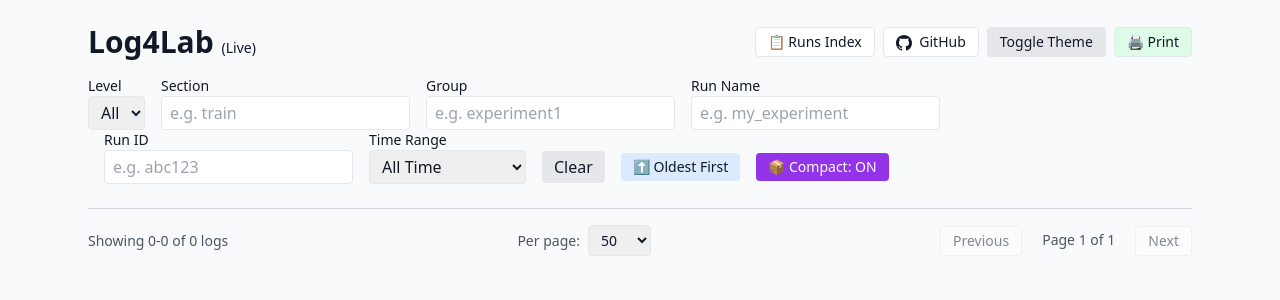
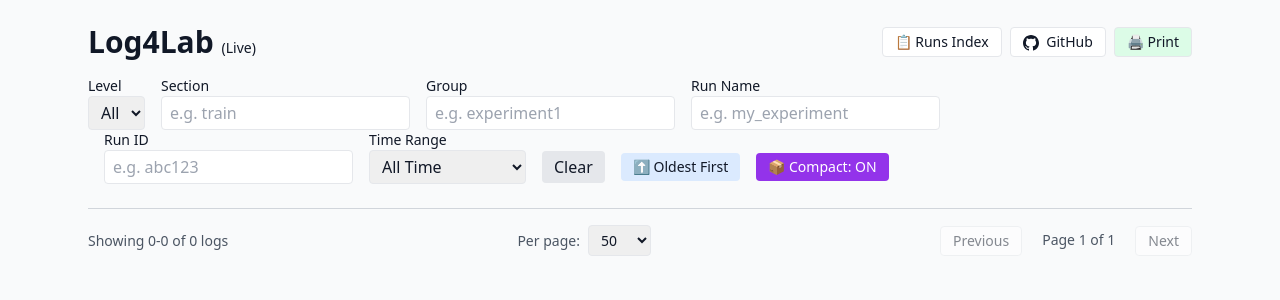
Before and after one commit to tlamadon/log4lab, a FastAPI app: page / in a window 1280 px wide. Shown: the top 300 px of the page. Run offline with FastAPI, Linux system fonts and the light colour scheme; data that the repository does not hold is empty; some libraries are stand-ins or nearby versions.

Commit message:
Remove unused Toggle Theme button
The button didn't work properly. Dark mode still works via system preference.

Co-Authored-By: Claude Opus 4.5 <noreply@anthropic.com>

```diff
--- a/log4lab/templates/index.html
+++ b/log4lab/templates/index.html
@@ -35,10 +35,6 @@
           </svg>
           GitHub
         </a>
-        <button id="themeToggle"
-          class="px-3 py-1 rounded border text-sm bg-gray-200 dark:bg-gray-800 hover:bg-gray-300 dark:hover:bg-gray-700">
-          Toggle Theme
-        </button>
         <button id="printBtn"
           class="px-3 py-1 rounded border text-sm bg-green-100 dark:bg-green-900 hover:bg-green-200 dark:hover:bg-green-800">
           🖨️ Print
@@ -174,7 +170,6 @@
   const runIdFilter = document.getElementById("runIdFilter");
   const timeFilter = document.getElementById("timeFilter");
   const clearBtn = document.getElementById("clearFilters");
-  const themeToggle = document.getElementById("themeToggle");
   const sortToggle = document.getElementById("sortToggle");
   const compactToggle = document.getElementById("compactToggle");
   const printBtn = document.getElementById("printBtn");
@@ -228,17 +223,6 @@
 
   // Apply filters from URL on page load
   applyUrlParams();
-
-  themeToggle.onclick = () => {
-    const html = document.documentElement;
-    if (html.classList.contains('dark')) {
-      html.classList.remove('dark');
-      localStorage.theme = 'light';
-    } else {
-      html.classList.add('dark');
-      localStorage.theme = 'dark';
-    }
-  };
 
   function matchesFilters(entry) {
     const level = levelFilter.value.toLowerCase();
```
